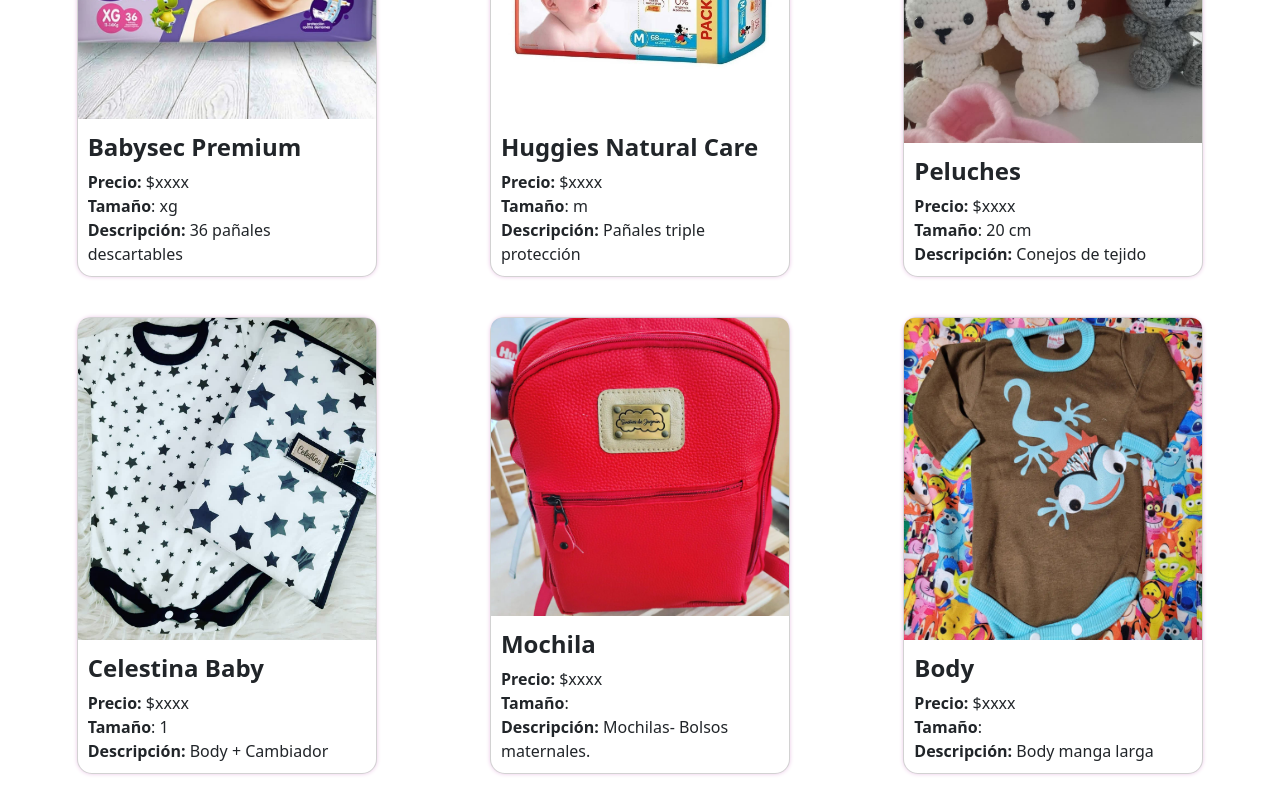
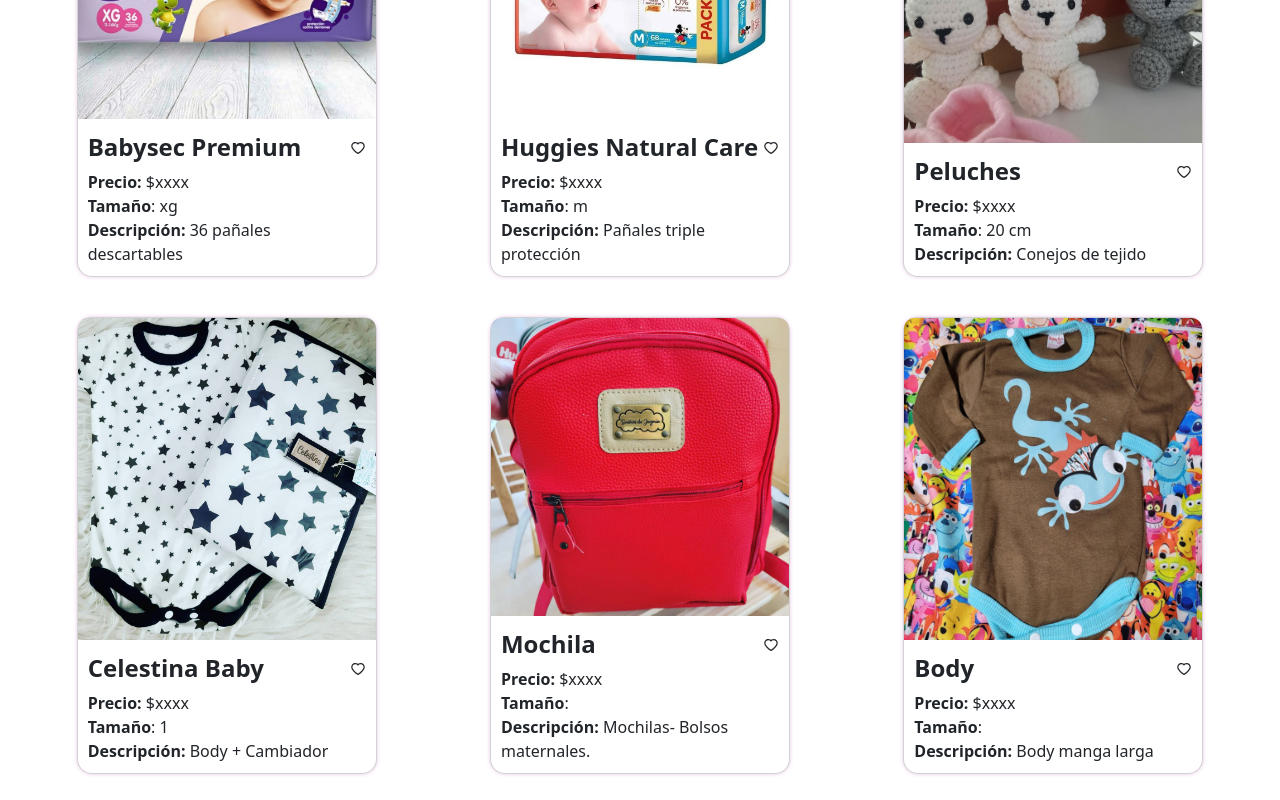
Before and after one commit to lucianoruizm/projectP, a React (Create React App) app: page / in a window 1280 px wide. Shown: the part 1140-1940 px from the top of the page. Built offline with nearby package versions, Linux system fonts and the light colour scheme.

Commit message:
like icon heart

```diff
--- a/src/components/Card/Card.css
+++ b/src/components/Card/Card.css
@@ -16,6 +16,12 @@
 
 .card-body{
     padding: 10px;
+}
+
+.div-name-heart {
+    display: flex;
+    align-items: baseline;
+    justify-content: space-between;
 }
 
 .card-name{
--- a/src/components/Card/Card.js
+++ b/src/components/Card/Card.js
@@ -1,3 +1,4 @@
+import { Heart } from '../Heart/Heart';
 import './Card.css';
 
 const Card = ({ results }) => {
@@ -16,7 +17,10 @@
                   >
                       <img className="card-img" src={img} alt="" />
                       <div className="card-body">
-                          <div className="card-name">{name}</div>
+                          <div className='div-name-heart'>
+                              <div className="card-name">{name}</div>
+                              <Heart />
+                          </div>
                           <div className="card-info-container">
                               <div className="card-info"><strong>Precio:</strong> {price}</div>
                               <div className="card-info"><strong>Tamaño</strong>: {size}</div>
--- /dev/null
+++ b/src/components/Heart/Heart.css
@@ -0,0 +1,8 @@
+.heart__icon:hover{
+    color: red;
+    cursor: pointer;
+}
+
+.active {
+    color: red;
+}
--- /dev/null
+++ b/src/components/Heart/Heart.js
@@ -0,0 +1,26 @@
+import { useState } from "react";
+import { AiOutlineHeart } from 'react-icons/ai';
+import './Heart.css';
+
+const Heart = ()=>{
+
+    const [like, setLike] = useState(false);
+
+    let className = 'heart__icon';
+
+    function handleClick () {
+      setLike(!like);
+    }
+
+    if (like === true) {
+      className += ' active';
+      console.log(like)
+      console.log('pintado')
+    }
+
+    return (
+      <AiOutlineHeart className={className} onClick={handleClick} />
+    )
+  }
+
+  export {Heart}
```
